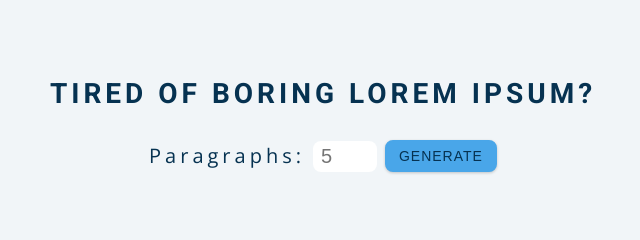
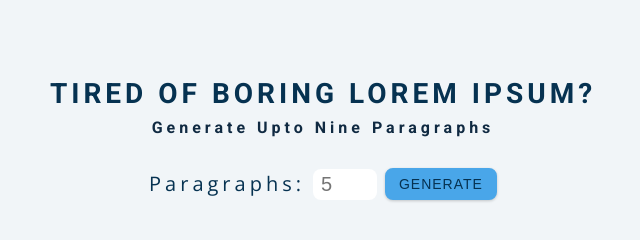
Before and after one commit to Fishbite/loremipsum, a plain HTML site: page index.html in a window 1280 px wide. Shown: the whole page, without its empty margins (317-957 px from the left). Drawn offline with nearby package versions, Linux system fonts and the light colour scheme.

Commit message:
added sub-heading in html

```diff
--- a/index.html
+++ b/index.html
@@ -11,6 +11,7 @@
   <body>
     <section class="section-center">
       <h3>tired of boring lorem ipsum?</h3>
+      <h4>generate upto nine paragraphs</h4>
       <form class="lorem-form">
         <label for="amount">paragraphs:</label>
         <input type="number" name="amount" id="amount" placeholder="5" />
```
